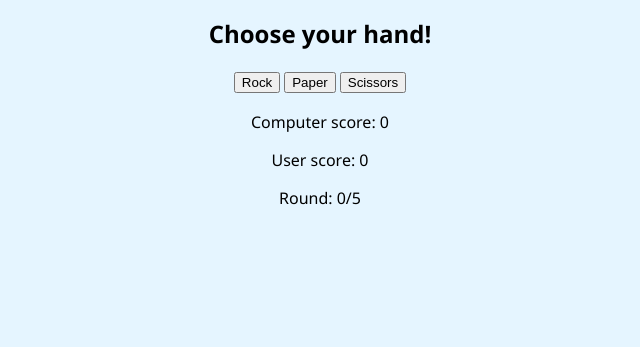
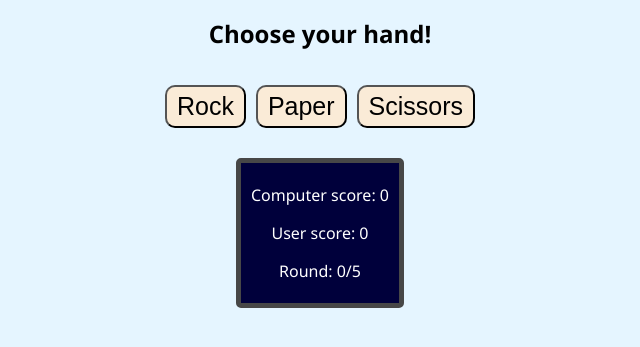
Before and after one commit to Kopfkinos/rock-paper-scissors, a plain HTML site: page index.html in a window 1280 px wide. Both pictures are taken after a click on the button "Click to Start". Shown: the part 97-444 px from the top of the page, without its empty margins (320-960 px from the left). Drawn offline with Linux system fonts and the light colour scheme.

Commit message:
added some simple borders and styling to delineation between each section clearer

```diff
--- a/script.js
+++ b/script.js
@@ -62,7 +62,6 @@ function playGame() {
     buttonsToClear.forEach((element) => {
       element.remove()
     })
-
     function getWinnerResult() {
       if (userScoreTally > computerScoreTally) {
         return "You win the game!"
@@ -119,7 +118,7 @@ function playGame() {
         }
         break
     }
-
+    results.setAttribute("class", "results-box")
     results.append(computerPlayed, userPlayed, roundResult)
     updateScores()
     if (roundNum === 5) {
@@ -130,10 +129,12 @@ function playGame() {
   instruction.textContent = "Choose your hand!"
   startButton.remove()
   createRPSButtons()
+  scores.setAttribute("class", "scores-box")
   scores.append(computerScore, userScore, roundNumText)
   buttonsContainer.addEventListener("click", (e) => {
     if (e.target.id === "restartBtn") {
       restartBtn.remove()
+      results.removeAttribute("class", "results-box")
       playGame()
     } else if (e.target.id !== "buttons-container") {
       let playerChoice = getPlayerChoice(e)
--- a/style.css
+++ b/style.css
@@ -10,15 +10,38 @@ header {
   justify-content: center;
 }
 
-section {
+#playArea {
   display: flex;
+  gap: 15px;
   align-items: center;
   flex-direction: column;
   text-align: center;
 }
 
+#buttons-container {
+  display: flex;
+  gap: 10px;
+}
+
 button {
-  margin: 2px;
+  border-radius: 10px;
+  border: thin solid 10px;
+  font-size: 25px;
+  padding: 5px 10px;
+  background-color: antiquewhite;
+}
+
+.results-box {
+  padding: 10px 15px;
+  border: 2px dotted black;
+}
+
+.scores-box {
+  border-radius: 5px;
+  padding: 5px 10px;
+  border: 5px solid rgb(71, 71, 71);
+  background-color: rgb(0, 0, 59);
+  color: white;
 }
 
 a {
```
